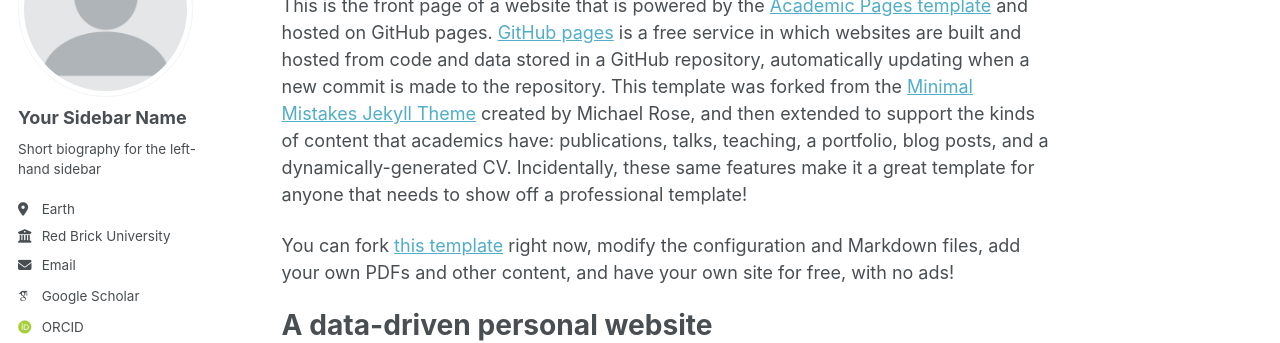
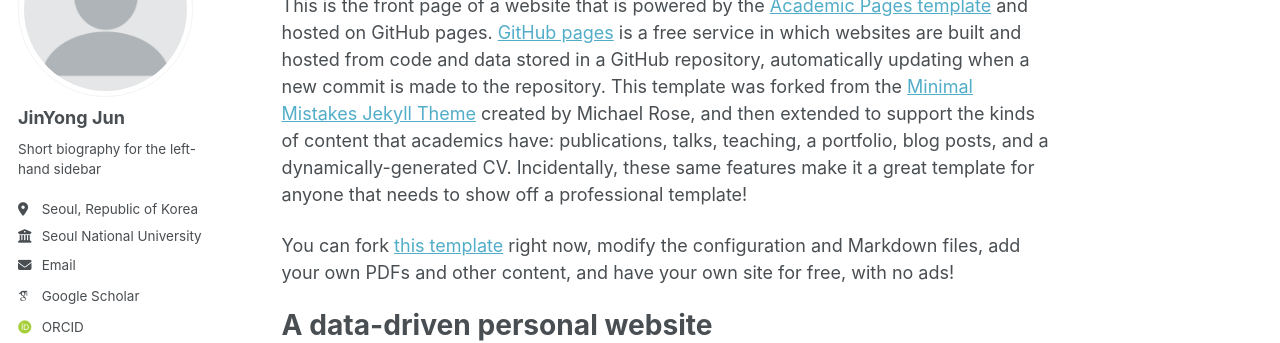
Before and after one commit to junjinyong/junjinyong.github.io, a Jekyll site: the page built from _pages/about.md, in a window 1280 px wide. Shown: the part 177-520 px from the top of the page. Built offline with Jekyll 4.4.1, drawn with Linux system fonts in a browser that asks for light colours; some web fonts are replaced; a script bundle is joined from its source files by our own code; library files that are not in the unit come from our copies.

Commit message:
test signed commit

```diff
--- a/_config.yml
+++ b/_config.yml
@@ -24,13 +24,13 @@ repository               : "academicpages/academicpages.github.io"
 author:
   # Biographic information
   avatar           : "profile.png"
-  name             : "Your Sidebar Name"
+  name             : "JinYong Jun"
   pronouns         : # example: "she/her"
   bio              : "Short biography for the left-hand sidebar"
-  location         : "Earth"
-  employer         : "Red Brick University"
+  location         : "Seoul, Republic of Korea"
+  employer         : "Seoul National University"
   uri              : # URL
-  email            : "none@example.org"
+  email            : "junjinyong@snu.ac.kr"
 
   # Academic websites
   academia         : # URL
```
